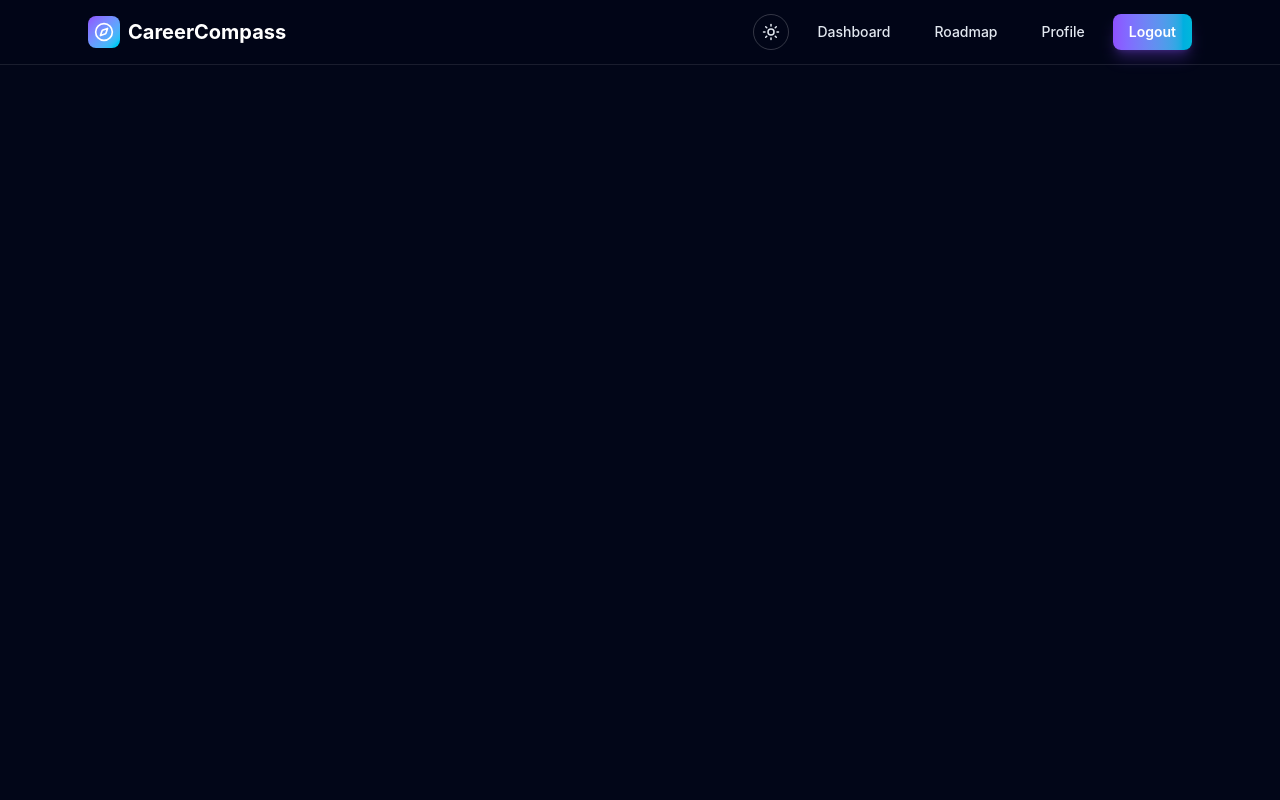
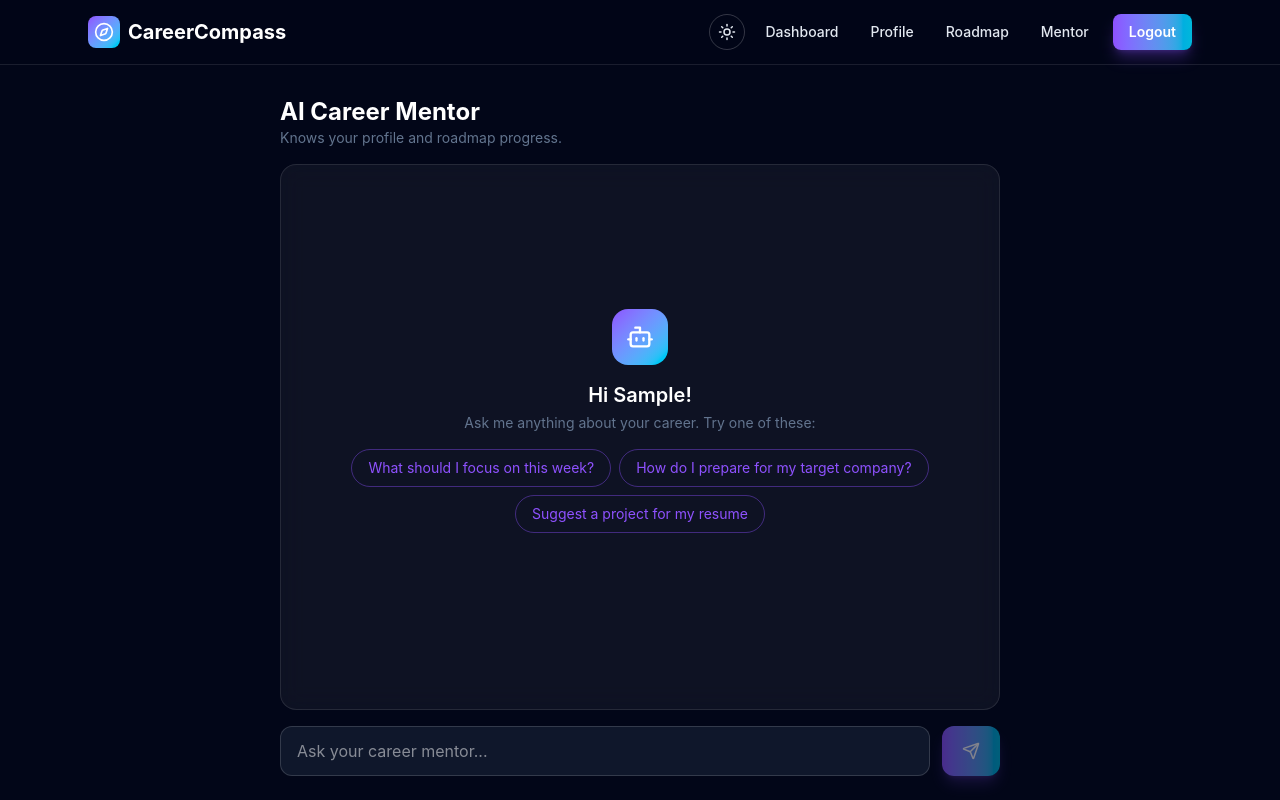
Before and after one commit to kushalpurohit1165/careercompass, a React (Vite) app in the folder client/: page /chat in a window 1280 px wide. Built offline with nearby package versions, Linux system fonts and the light colour scheme; sample sign-in values are in the browser's storage.

Commit message:
Add AI career mentor chat

```diff
--- a/client/src/App.jsx
+++ b/client/src/App.jsx
@@ -6,6 +6,7 @@ import Signup from "./pages/Signup";
 import Dashboard from "./pages/Dashboard";
 import Profile from "./pages/Profile";
 import Roadmap from "./pages/Roadmap";
+import Chat from "./pages/Chat";
 
 export default function App() {
   return (
@@ -18,6 +19,7 @@ export default function App() {
         <Route path="/dashboard" element={<Dashboard />} />
         <Route path="/profile" element={<Profile />} />
         <Route path="/roadmap" element={<Roadmap />} />
+        <Route path="/chat" element={<Chat />} />
       </Routes>
     </div>
   );
--- a/client/src/components/Navbar.jsx
+++ b/client/src/components/Navbar.jsx
@@ -14,7 +14,7 @@ export default function Navbar() {
   };
 
   const linkClass =
-    "px-4 py-2 rounded-lg text-sm font-medium text-slate-700 dark:text-slate-200 hover:bg-slate-100 dark:hover:bg-white/10 transition";
+    "px-3 py-2 rounded-lg text-sm font-medium text-slate-700 dark:text-slate-200 hover:bg-slate-100 dark:hover:bg-white/10 transition";
 
   return (
     <nav className="fixed top-0 inset-x-0 z-50 backdrop-blur-xl bg-white/70 dark:bg-slate-950/60 border-b border-slate-200 dark:border-white/10">
@@ -29,7 +29,7 @@ export default function Navbar() {
           CareerCompass
         </Link>
 
-        <div className="flex items-center gap-3">
+        <div className="flex items-center gap-1 sm:gap-2">
           <button
             onClick={toggleTheme}
             aria-label="Toggle theme"
@@ -43,15 +43,18 @@ export default function Navbar() {
               <Link to="/dashboard" className={linkClass}>
                 Dashboard
               </Link>
+              <Link to="/profile" className={linkClass}>
+                Profile
+              </Link>
               <Link to="/roadmap" className={linkClass}>
                 Roadmap
               </Link>
-              <Link to="/profile" className={linkClass}>
-                Profile
+              <Link to="/chat" className={linkClass}>
+                Mentor
               </Link>
               <button
                 onClick={handleLogout}
-                className="px-4 py-2 rounded-lg text-sm font-semibold text-white bg-linear-to-r from-violet-500 to-cyan-500 shadow-lg shadow-violet-500/30 hover:opacity-90 transition"
+                className="ml-1 px-4 py-2 rounded-lg text-sm font-semibold text-white bg-linear-to-r from-violet-500 to-cyan-500 shadow-lg shadow-violet-500/30 hover:opacity-90 transition"
               >
                 Logout
               </button>
--- /dev/null
+++ b/client/src/pages/Chat.jsx
@@ -0,0 +1,148 @@
+import { useEffect, useRef, useState } from "react";
+import { Navigate } from "react-router-dom";
+import { Send, Bot, User as UserIcon } from "lucide-react";
+import api from "../api";
+import { useAuth } from "../context/AuthContext";
+
+const suggestions = [
+  "What should I focus on this week?",
+  "How do I prepare for my target company?",
+  "Suggest a project for my resume",
+];
+
+export default function Chat() {
+  const { user } = useAuth();
+  const [messages, setMessages] = useState([]);
+  const [input, setInput] = useState("");
+  const [sending, setSending] = useState(false);
+  const bottomRef = useRef(null);
+
+  useEffect(() => {
+    bottomRef.current?.scrollIntoView({ behavior: "smooth" });
+  }, [messages, sending]);
+
+  if (!user) return <Navigate to="/login" />;
+
+  const firstName = user.name.split(" ")[0];
+
+  const send = async (text) => {
+    const content = (text ?? input).trim();
+    if (!content || sending) return;
+
+    const updated = [...messages, { role: "user", text: content }];
+    setMessages(updated);
+    setInput("");
+    setSending(true);
+
+    try {
+      const { data } = await api.post("/ai/chat", { messages: updated });
+      setMessages([...updated, { role: "model", text: data.reply }]);
+    } catch (err) {
+      setMessages([
+        ...updated,
+        {
+          role: "model",
+          text:
+            err.response?.data?.message ||
+            "Something went wrong. Please try again.",
+        },
+      ]);
+    } finally {
+      setSending(false);
+    }
+  };
+
+  const handleSubmit = (e) => {
+    e.preventDefault();
+    send();
+  };
+
+  return (
+    <div className="max-w-3xl mx-auto px-6 pt-24 pb-6 h-screen flex flex-col">
+      <h1 className="text-2xl font-bold">AI Career Mentor</h1>
+      <p className="text-sm text-slate-500">
+        Knows your profile and roadmap progress.
+      </p>
+
+      <div className="mt-4 flex-1 overflow-y-auto rounded-2xl border border-slate-200 dark:border-white/10 bg-white/70 dark:bg-white/5 backdrop-blur-md p-4 space-y-4">
+        {messages.length === 0 && (
+          <div className="h-full flex flex-col items-center justify-center text-center">
+            <div className="w-14 h-14 rounded-2xl flex items-center justify-center text-white bg-linear-to-br from-violet-500 to-cyan-400">
+              <Bot size={28} />
+            </div>
+            <h2 className="mt-4 text-xl font-semibold">Hi {firstName}!</h2>
+            <p className="mt-1 text-sm text-slate-500">
+              Ask me anything about your career. Try one of these:
+            </p>
+            <div className="mt-4 flex flex-wrap justify-center gap-2">
+              {suggestions.map((s) => (
+                <button
+                  key={s}
+                  onClick={() => send(s)}
+                  className="px-4 py-2 rounded-full text-sm border border-violet-500/40 text-violet-500 hover:bg-violet-500/10 transition"
+                >
+                  {s}
+                </button>
+              ))}
+            </div>
+          </div>
+        )}
+
+        {messages.map((m, i) => (
+          <div
+            key={i}
+            className={`flex gap-3 ${
+              m.role === "user" ? "flex-row-reverse" : ""
+            }`}
+          >
+            <div
+              className={`shrink-0 w-8 h-8 rounded-full flex items-center justify-center text-white ${
+                m.role === "user"
+                  ? "bg-slate-500"
+                  : "bg-linear-to-br from-violet-500 to-cyan-400"
+              }`}
+            >
+              {m.role === "user" ? <UserIcon size={16} /> : <Bot size={16} />}
+            </div>
+            <div
+              className={`max-w-[80%] px-4 py-2.5 rounded-2xl text-sm whitespace-pre-wrap ${
+                m.role === "user"
+                  ? "bg-linear-to-r from-violet-500 to-cyan-500 text-white"
+                  : "bg-slate-100 dark:bg-white/10"
+              }`}
+            >
+              {m.text}
+            </div>
+          </div>
+        ))}
+
+        {sending && (
+          <div className="flex gap-3">
+            <div className="shrink-0 w-8 h-8 rounded-full flex items-center justify-center text-white bg-linear-to-br from-violet-500 to-cyan-400">
+              <Bot size={16} />
+            </div>
+            <div className="px-4 py-2.5 rounded-2xl text-sm bg-slate-100 dark:bg-white/10 text-slate-500">
+              Thinking...
+            </div>
+          </div>
+        )}
+        <div ref={bottomRef} />
+      </div>
+
+      <form onSubmit={handleSubmit} className="mt-4 flex gap-3">
+        <input
+          value={input}
+          onChange={(e) => setInput(e.target.value)}
+          placeholder="Ask your career mentor..."
+          className="flex-1 px-4 py-3 rounded-xl border border-slate-300 dark:border-white/15 bg-white dark:bg-slate-900 outline-none focus:border-violet-500 transition"
+        />
+        <button
+          disabled={sending || !input.trim()}
+          className="px-5 rounded-xl text-white bg-linear-to-r from-violet-500 to-cyan-500 shadow-lg shadow-violet-500/30 hover:opacity-90 transition disabled:opacity-50"
+        >
+          <Send size={18} />
+        </button>
+      </form>
+    </div>
+  );
+}
```
Also changed, not shown: 2 other files (tests, documents, lock files or other folders).
